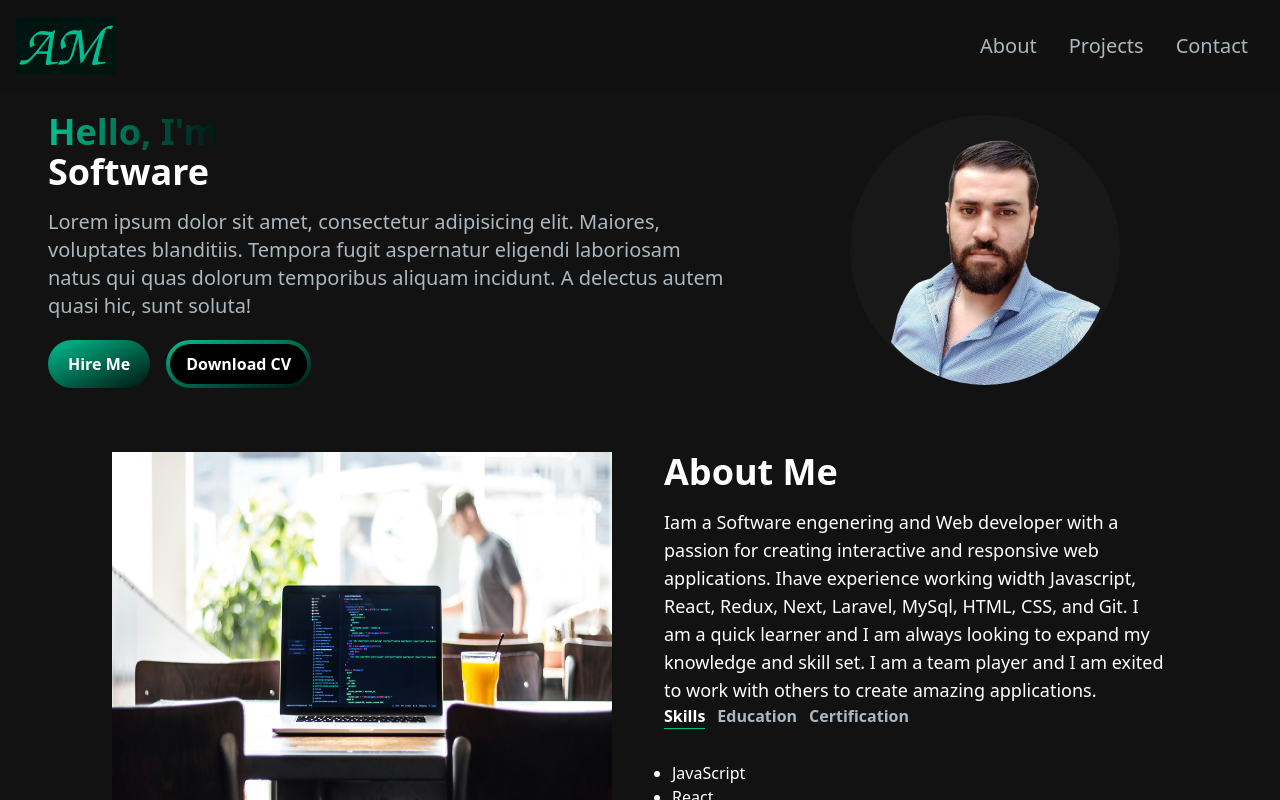
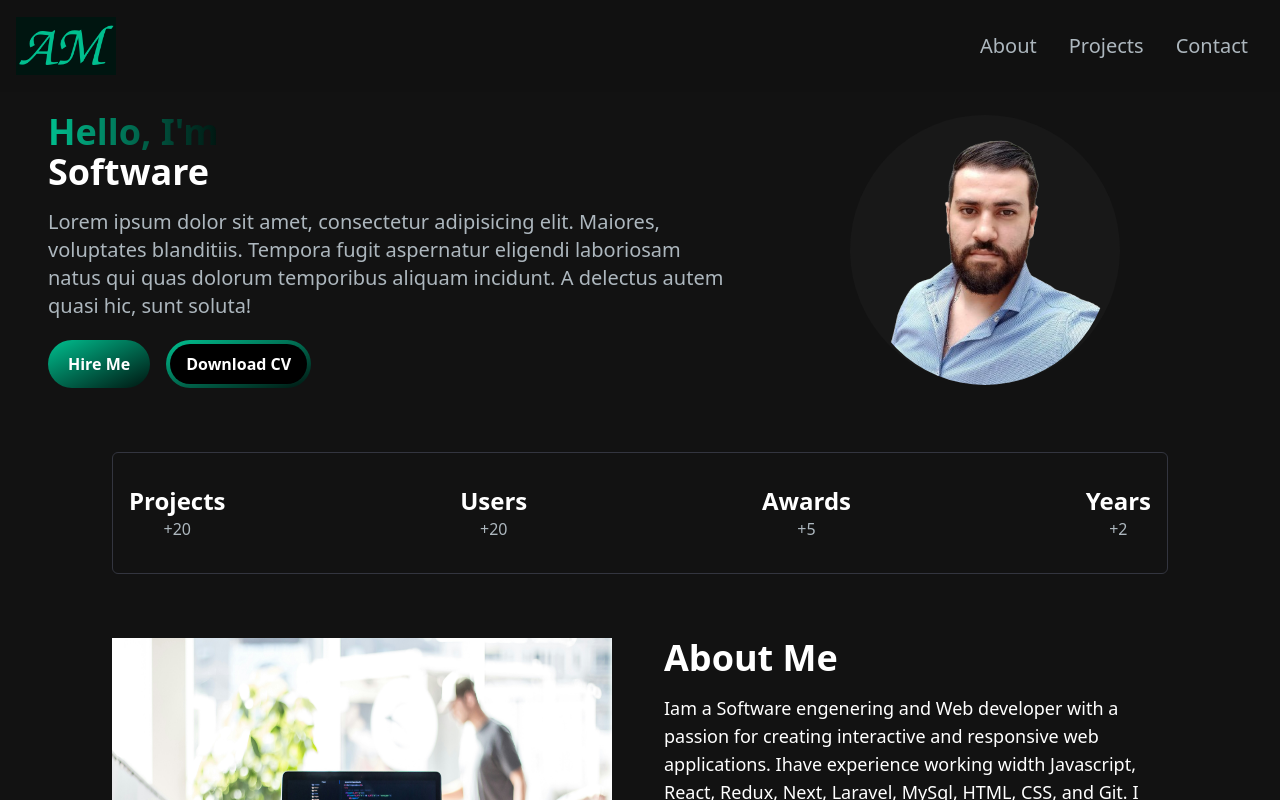
Before and after one commit to MEBARKI16/PotfolioMebarki, a Next.js app: page / in a window 1280 px wide. Shown: the top 800 px of the page. Built offline with nearby package versions, Linux system fonts and the light colour scheme.

Commit message:
create and stylise Achievment section

```diff
--- a/src/components/AboutSection.jsx
+++ b/src/components/AboutSection.jsx
@@ -45,7 +45,7 @@ const AboutSection = () => {
     }
     return (
         <section className="text-white">
-            <div className="md:grid md:grid-cols-2 items-center gap-8 xl:gap-12 px-4 py-8 sm:py-16 sm:px-16">
+            <div className="md:grid md:grid-cols-2 items-center gap-8 xl:gap-12 px-4 pb-8 sm:pb-16 sm:px-16">
                 <Image src="/About.jpg" alt="photo de MEBARKI" width={500} height={500} className="h-[100%]" />
                 <div className="mt-4 md:mt-0">
                     <h2 className="text-2xl xl:text-4xl font-bold mb-4">About Me</h2>
--- /dev/null
+++ b/src/components/AchievmentsSection.jsx
@@ -0,0 +1,35 @@
+import React from 'react';
+const achievmentsList = [
+    {
+        metric: "Projects",
+        value: "+20",
+    },
+    {
+        metric: "Users",
+        value: "+20",
+    },
+    {
+        metric: "Awards",
+        value: "+5",
+    },
+    {
+        metric: "Years",
+        value: "+2",
+    },
+]
+const AchievmentsSection = () => {
+    return (
+        <div className="py-8 px-4 xl:gap-16 sm:py-16 xl:px-16">
+            <div className="border-[#33353F] border rounded-md py-8 px-17 flex sm:flex-row gap-2 flex-col items-center justify-between">
+                {achievmentsList.map((achievment, index) => (
+                    <div key={index} className="flex flex-col items-center justify-center mx-4">
+                        <h2 className="text-white text-2xl font-bold">{achievment.metric}</h2>
+                        <p className="text-[#ADB7BE]">{achievment.value}</p>
+                    </div>
+                ))}
+            </div>
+        </div>
+    )
+}
+
+export default AchievmentsSection;
--- a/src/pages/index.js
+++ b/src/pages/index.js
@@ -1,4 +1,5 @@
 import AboutSection from "@/components/AboutSection";
+import AchievmentsSection from "@/components/AchievmentsSection";
 import EmailSection from "@/components/EmailSection";
 import FooterSection from "@/components/FooterSection";
 import HeroSection from "@/components/HeroSection";
@@ -11,6 +12,7 @@ export default function Home() {
       <Navbar />
       <div className="container mx-auto mt-24 px-12 py-4">
         <HeroSection />
+        <AchievmentsSection />
         <AboutSection />
         <ProjectsSection />
         <EmailSection />
```
